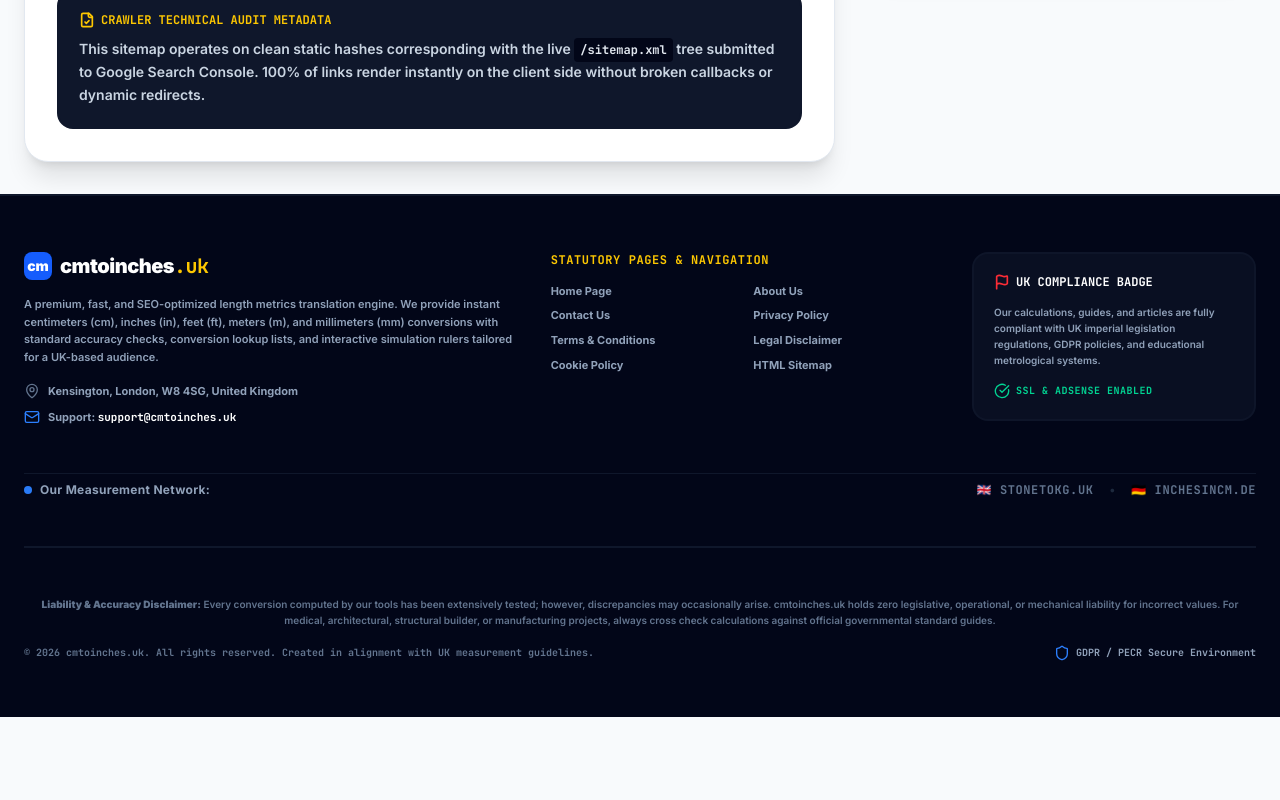
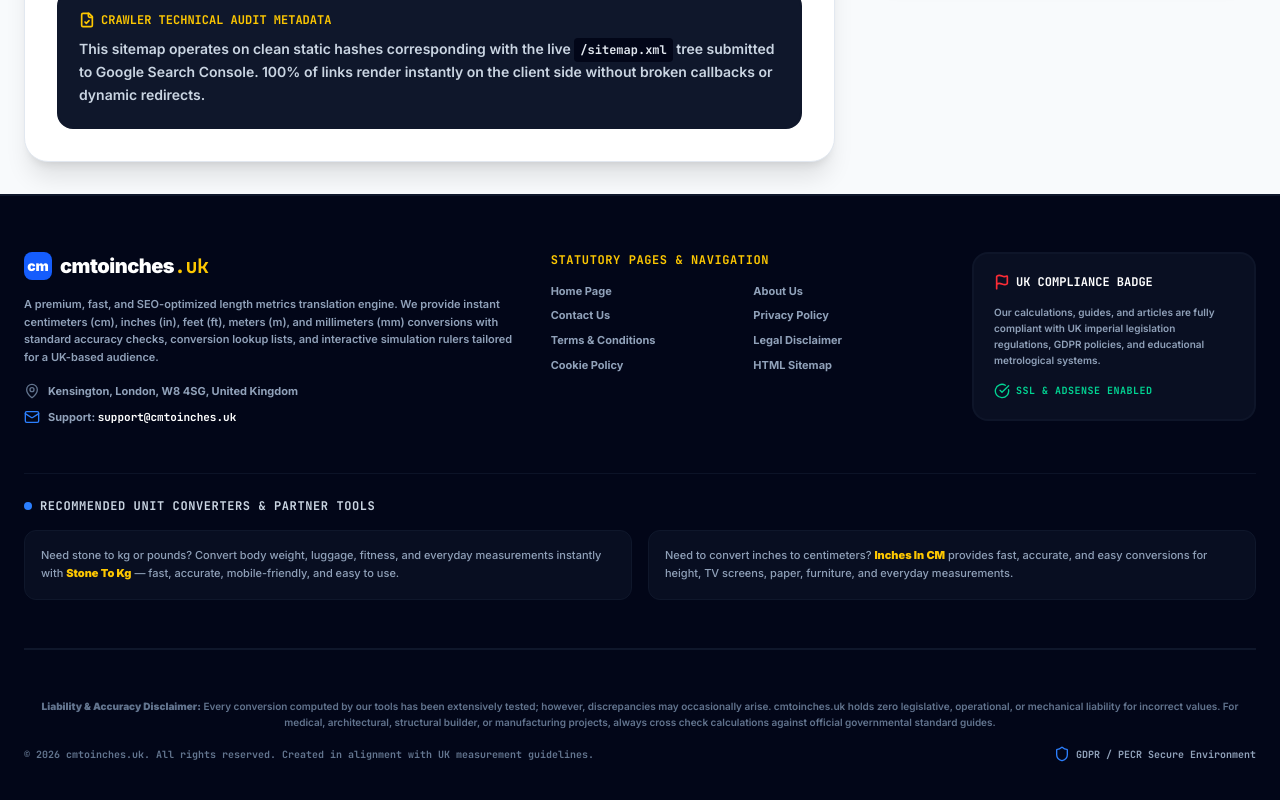
Before and after one commit to umakant345435t/cmtoinchesuk, a React (Vite) app: page /sitemap in a window 1280 px wide. Shown: the part 1585-2385 px from the top of the page. Before the commit the page ends 2302 px from the top, so only its background shows below. Built offline with nearby package versions, Linux system fonts and the light colour scheme.

Commit message:
refactor(footer): update measurement network section
Revamp the footer links layout by adding a grid-based display and updated headers for better readability and SEO presentation of partner tools.

```diff
--- a/src/components/Footer.tsx
+++ b/src/components/Footer.tsx
@@ -87,28 +87,41 @@
           </div>
         </div>
 
-        {/* Global Metrological Network & Backlinks */}
-        <div className="pt-2 border-t border-slate-900 flex flex-col sm:flex-row items-center justify-between gap-4 text-[10px] sm:text-xs font-bold text-slate-500">
+        {/* Useful Measurement Tools & Partner Backlinks */}
+        <div className="pt-6 border-t border-slate-900/80 space-y-4">
           <div className="flex items-center gap-2">
             <span className="w-2 h-2 rounded-full bg-blue-500 animate-pulse shrink-0"></span>
-            <span className="text-slate-400 font-sans tracking-wide">Our Measurement Network:</span>
+            <h4 className="text-slate-300 font-mono text-xs uppercase font-black tracking-wider">
+              Recommended Unit Converters &amp; Partner Tools
+            </h4>
           </div>
-          <div className="flex flex-wrap gap-4 items-center justify-center">
+
+          <div className="grid md:grid-cols-2 gap-4 text-[11px] text-slate-400 leading-relaxed font-medium">
+            <div className="bg-slate-900/50 p-4 rounded-xl border border-slate-900">
+              Need stone to kg or pounds? Convert body weight, luggage, fitness, and everyday measurements instantly with{' '}
               <a
-              href="https://stonetokg.uk"
+                href="https://stonetokg.uk/"
                 target="_blank"
-              className="text-slate-350 hover:text-yellow-400 transition-colors uppercase font-mono tracking-wider flex items-center gap-1 hover:underline"
+                rel="noopener"
+                className="text-yellow-400 font-black hover:underline"
               >
-              <span>🇬🇧 stonetokg.uk</span>
+                Stone To Kg
               </a>
-            <span className="text-slate-800 select-none">•</span>
+              {' '}— fast, accurate, mobile-friendly, and easy to use.
+            </div>
+
+            <div className="bg-slate-900/50 p-4 rounded-xl border border-slate-900">
+              Need to convert inches to centimeters?{' '}
               <a
-              href="https://inchesincm.de"
+                href="https://inchesincm.de/"
                 target="_blank"
-              className="text-slate-350 hover:text-yellow-400 transition-colors uppercase font-mono tracking-wider flex items-center gap-1 hover:underline"
+                rel="noopener"
+                className="text-yellow-400 font-black hover:underline"
               >
-              <span>🇩🇪 inchesincm.de</span>
+                Inches In CM
               </a>
+              {' '}provides fast, accurate, and easy conversions for height, TV screens, paper, furniture, and everyday measurements.
+            </div>
           </div>
         </div>
 
```
Lines whose indentation alone changed are shown as unchanged.
